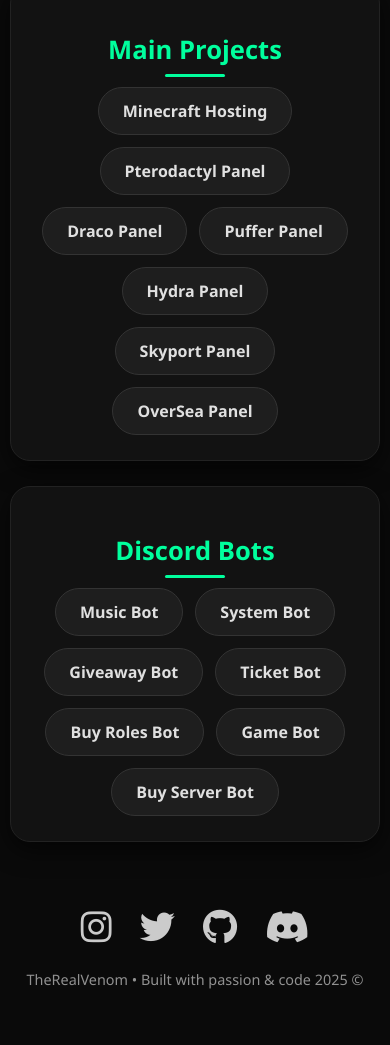
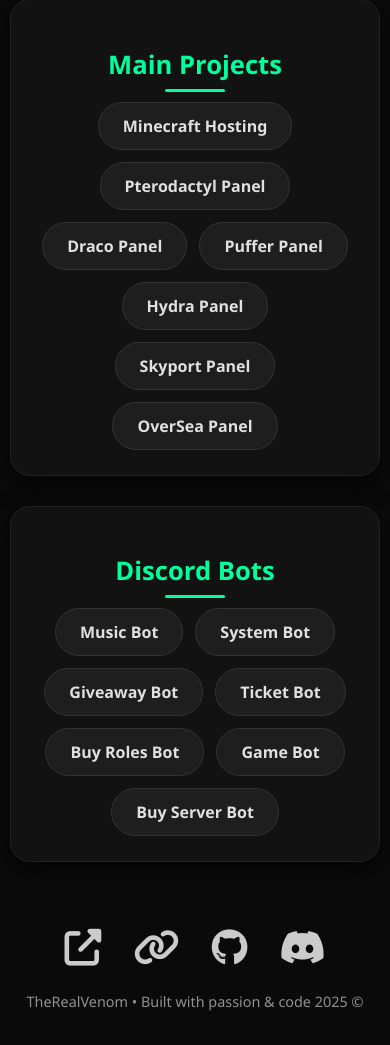
Before and after one commit to TheRealVenom1/VENOM-DEV, a plain HTML site: page index.html in a window 390 px wide. Shown: the part 1275-2320 px from the top of the page. Before the commit the page ends 2298 px from the top, so only its background shows below. Drawn offline with Linux system fonts and the light colour scheme.

Commit message:
Modify social links and style adjustments
Updated social links and adjusted styles for responsiveness.

```diff
--- a/index.html
+++ b/index.html
@@ -126,8 +126,8 @@
         }
         .social-links a {
             display: inline-block;
-            margin: 0 15px;
-            font-size: 2.5em;
+            margin: 0 18px;
+            font-size: 2.6em;
             color: var(--text);
             transition: all 0.3s ease;
         }
@@ -148,8 +148,7 @@
             h1 { font-size: 2.3em; }
             .profile-img { width: 130px; height: 130px; }
             .tagline { font-size: 1.1em; }
-            .sections { gap: 25px; }
-            .social-links a { font-size: 2.2em; margin: 0 12px; }
+            .social-links a { font-size: 2.3em; margin: 0 14px; }
         }
     </style>
     <link rel="stylesheet" href="https://cdnjs.cloudflare.com/ajax/libs/font-awesome/6.5.0/css/all.min.css">
@@ -223,20 +222,24 @@
 
     <footer>
         <div class="social-links">
+            <!-- Discord -->
             <a href="https://discord.com/users/YOUR_DISCORD_ID" target="_blank" title="Discord">
                 <i class="fab fa-discord"></i>
             </a>
+            <!-- GitHub -->
             <a href="https://github.com/YOUR_GITHUB_USERNAME" target="_blank" title="GitHub">
                 <i class="fab fa-github"></i>
             </a>
-            <a href="https://x.com/YOUR_X_USERNAME" target="_blank" title="X / Twitter">
-                <i class="fab fa-twitter"></i>
+            <!-- لينك مخصص 1 (غير اللينك ده باللي عايزه) -->
+            <a href="https://your-first-link.com" target="_blank" title="Custom Link 1">
+                <i class="fas fa-link"></i>
             </a>
-            <a href="https://instagram.com/YOUR_INSTAGRAM" target="_blank" title="Instagram">
-                <i class="fab fa-instagram"></i>
+            <!-- لينك مخصص 2 (غير اللينك ده باللي عايزه) -->
+            <a href="https://your-second-link.com" target="_blank" title="Custom Link 2">
+                <i class="fas fa-external-link-alt"></i>
             </a>
         </div>
         <p>© 2025 TheRealVenom • Built with passion & code</p>
     </footer>
 </body>
-                </html>
+                    </html>
```
